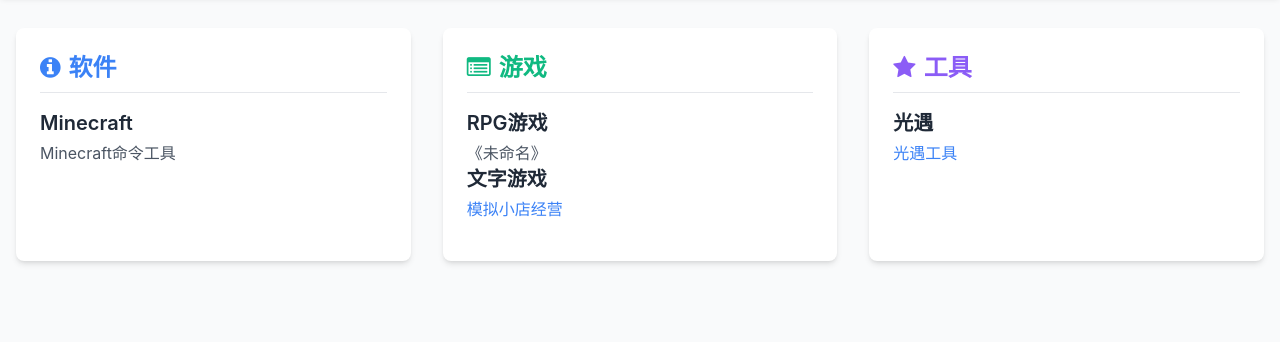
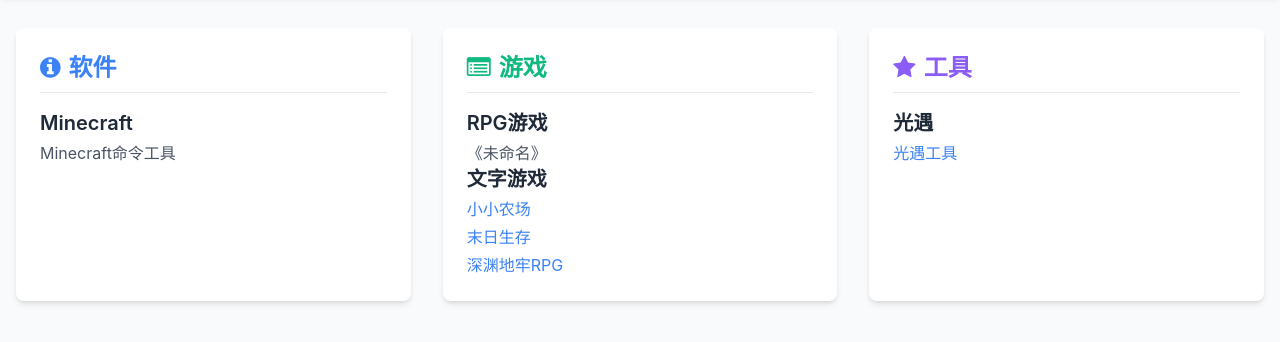
Before and after one commit to sunmoonsakura/sunmoonsakura.github.io, a plain HTML site: page index.html in a window 1280 px wide. Shown: the part 68-410 px from the top of the page. Drawn offline with nearby package versions, Linux system fonts and the light colour scheme.

Commit message:
Update index.html

```diff
--- a/index.html
+++ b/index.html
@@ -43,9 +43,10 @@
 						<h3 class="text-xl font-semibold text-dark">RPG游戏</h3>
 						<p class="text-gray-600 mt-1">《未命名》</p>
 						<h3 class="text-xl font-semibold text-dark">文字游戏</h3>
-						<p class="text-gray-600 mt-1"><a href="html/game.html" class="text-blue-500 hover:text-blue-600 ">模拟小店经营</a></p>
+						<p class="text-gray-600 mt-1"><a href="html/farmgame.html" class="text-blue-500 hover:text-blue-600 ">小小农场</a></p>
+						<p class="text-gray-600 mt-1"><a href="html/scgame.html" class="text-blue-500 hover:text-blue-600 ">末日生存</a></p>
+						<p class="text-gray-600 mt-1"><a href="html/rpg_roguelike.html" class="text-blue-500 hover:text-blue-600 ">深渊地牢RPG</a></p>
 					</div>
-					<div></div>
 			</section>
 			<section id="section3" class="md:w-1/3 bg-white rounded-lg shadow-md p-6 section-fade">
 				<h2 class="text-2xl font-bold mb-4 text-accent border-b pb-2"><i class="fa fa-star mr-2"></i>工具</h2>
```
